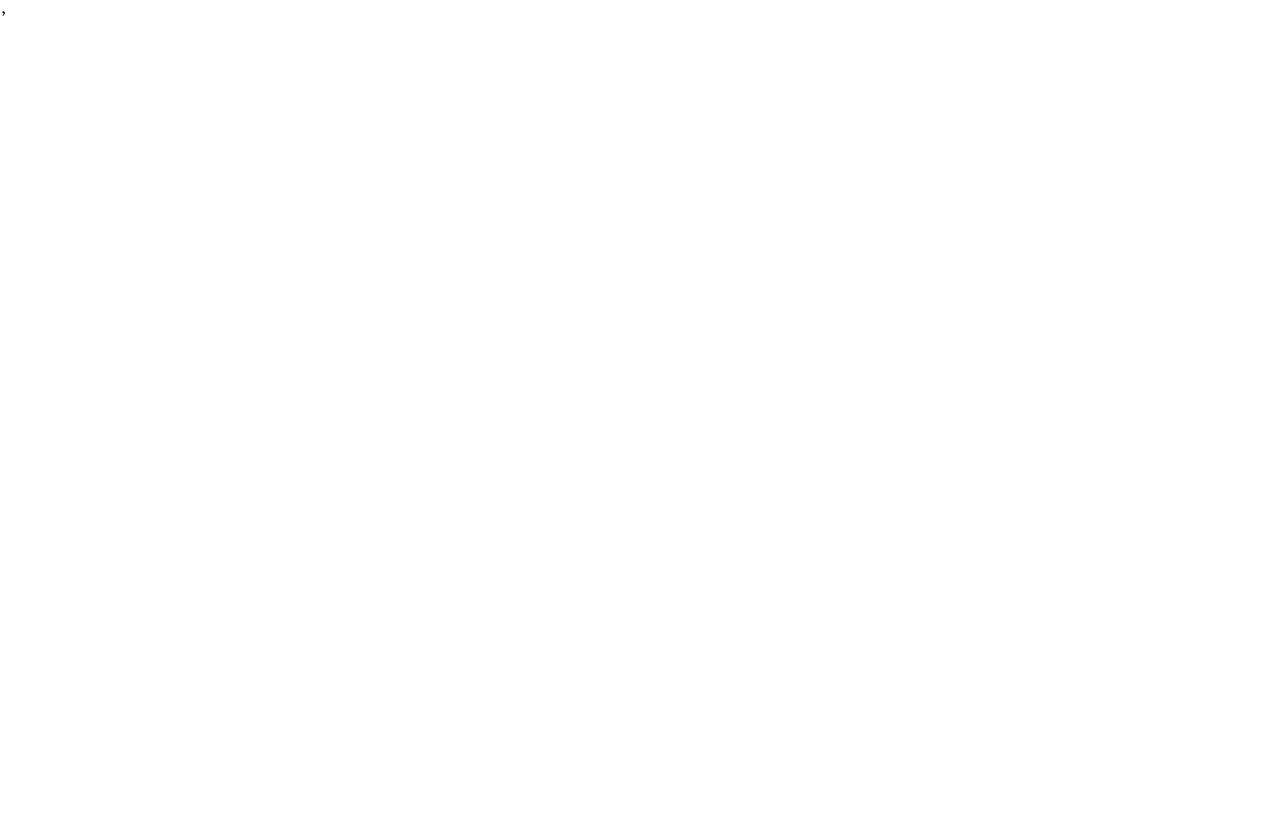
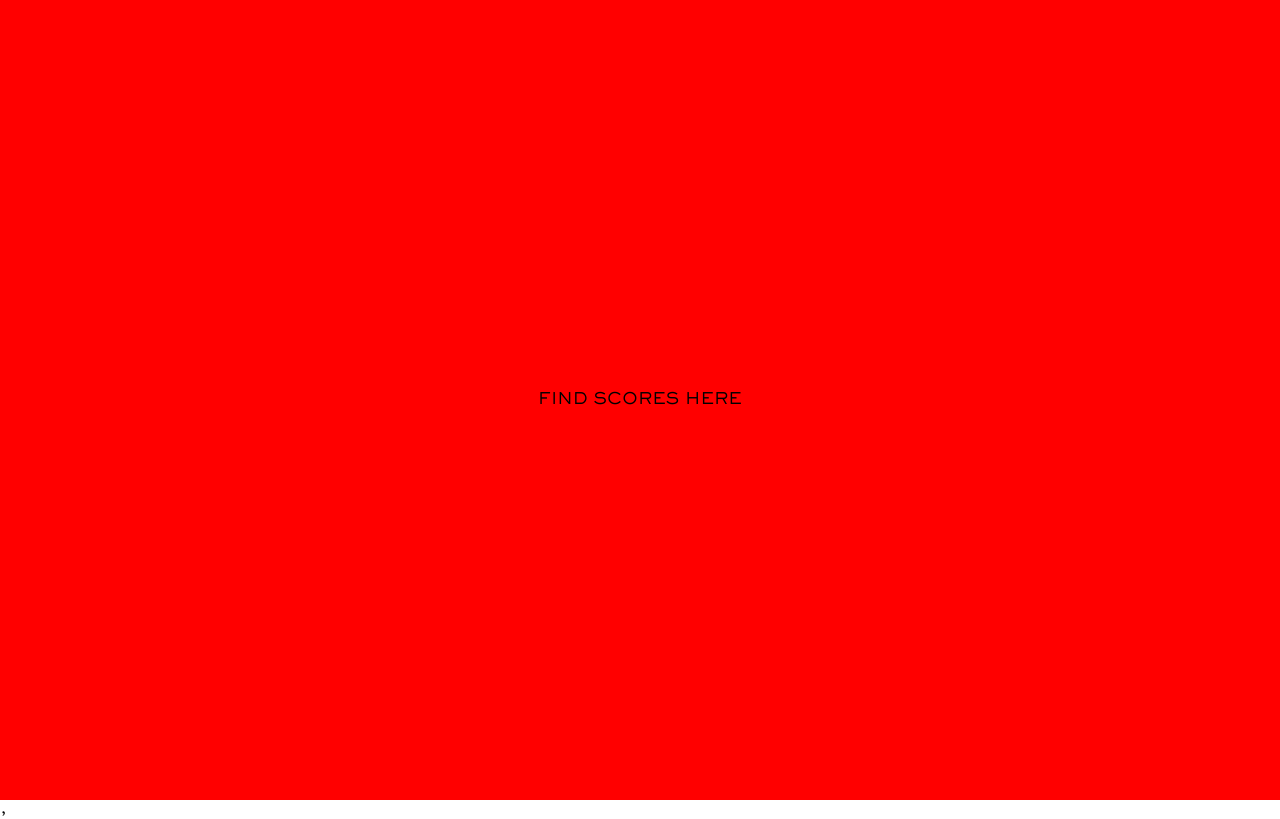
Before and after one commit to leochocolat/QuizzReact, a React (Create React App) app: page /quizz/1/results in a window 1280 px wide. Built offline with nearby package versions, Linux system fonts and the light colour scheme.

Commit message:
prepare score page display

```diff
--- a/src/javascript/App.js
+++ b/src/javascript/App.js
@@ -5,6 +5,7 @@ import ThemeContext from './provider/ThemeContext';
 const Home = lazy(() => import('./pages/Home'));
 const Quizz = lazy(() => import('./pages/Quizz'));
 const Login = lazy(() => import('./pages/Login'));
+const Results = lazy(() => import('./pages/Results'));
 
 const App = () => {
 
@@ -23,6 +24,7 @@ const App = () => {
           <Route exact path="/" component={Home}/>
           <Route exact path="/login" component={Login}/>
           <Route exact path="/quizz/:quizzId" component={Quizz}/>
+          <Route exact path="/quizz/:quizzId/results" component={Results}/>
         </Switch>
       </Suspense>
     </Router>
--- a/src/javascript/pages/Quizz.js
+++ b/src/javascript/pages/Quizz.js
@@ -1,5 +1,5 @@
 import React, {useEffect} from 'react';
-import { NavLink } from 'react-router-dom';
+import { NavLink, Redirect } from 'react-router-dom';
 import ThemeContext from '../provider/ThemeContext';
 import ScoreContext from '../provider/ScoreContext';
 
@@ -18,7 +18,8 @@ const Quizz = (props) => {
 
   const [questionId, setQuestionId] = React.useState(0);
   let [duration, setDuration] = React.useState(0);
-  const [points, setPoints] = React.useState([]);
+  let [points, setPoints] = React.useState([]);
+  let [allowRedirect, setAllowRedirect] = React.useState(false);
   const theme = context.getTheme(id);
 
   const style = {
@@ -37,7 +38,14 @@ const Quizz = (props) => {
       verifyResponse('');
       nextQuestion();
     }
-  }, [duration])
+  }, [duration]);
+
+  useEffect(() => {
+    if (points.length === 10) {
+      scoreContext.setScore(id, points);
+      setAllowRedirect(true);
+    }
+  }, [points.length])
 
   function updateTime() {
     setInterval(() => {
@@ -49,7 +57,7 @@ const Quizz = (props) => {
     setDuration(0);
     timeModule.restart();
     if (context.json && questionId >= context.json.quizz.débutant.length - 1) {
-      scoreContext.setScore(id, points);
+
     } else {
       setQuestionId(questionId => questionId + 1);
     };
@@ -67,7 +75,6 @@ const Quizz = (props) => {
       setPoints(points => { points.push(0); return points });
     }
   }
-
 
   return (
     <section className="page-quizz">
@@ -89,6 +96,7 @@ const Quizz = (props) => {
 
         <NavLink to='/' className="section-question__leave-button">Quitter</NavLink>
       </section>
+      {allowRedirect && <Redirect to='/'/>}
     </section>
   )
 
--- /dev/null
+++ b/src/javascript/pages/Results.js
@@ -0,0 +1,15 @@
+import React, {useEffect} from 'react';
+import { NavLink, Redirect } from 'react-router-dom';
+import ScoreContext from '../provider/ScoreContext';
+
+class Results extends React.Component {
+    render() {
+        return (
+            <section className="page-results">
+                FIND SCORES HERE
+            </section>
+        )
+    }
+}
+
+export default Results;
--- a/src/javascript/provider/ScoreProvider.js
+++ b/src/javascript/provider/ScoreProvider.js
@@ -15,7 +15,6 @@ export default class ScoreProvider extends React.Component {
     setScore(theme, points) {
         let scores = this.state.scores;
         scores[theme] = points;
-        console.log(scores);
     }
 
     render() {
--- a/src/style/app.scss
+++ b/src/style/app.scss
@@ -9,6 +9,7 @@
 @import './pages/page-login.scss';
 @import './pages/page-home.scss';
 @import './pages/page-quizz.scss';
+@import './pages/page-results.scss';
 
 // PARTIALS
 @import './partials/cursor.scss';
--- /dev/null
+++ b/src/style/pages/page-results.scss
@@ -0,0 +1,8 @@
+.page-results {
+    min-height: 100vh;
+
+    text-align: center;
+    background: red;
+
+    line-height: 100vh;
+}
```
